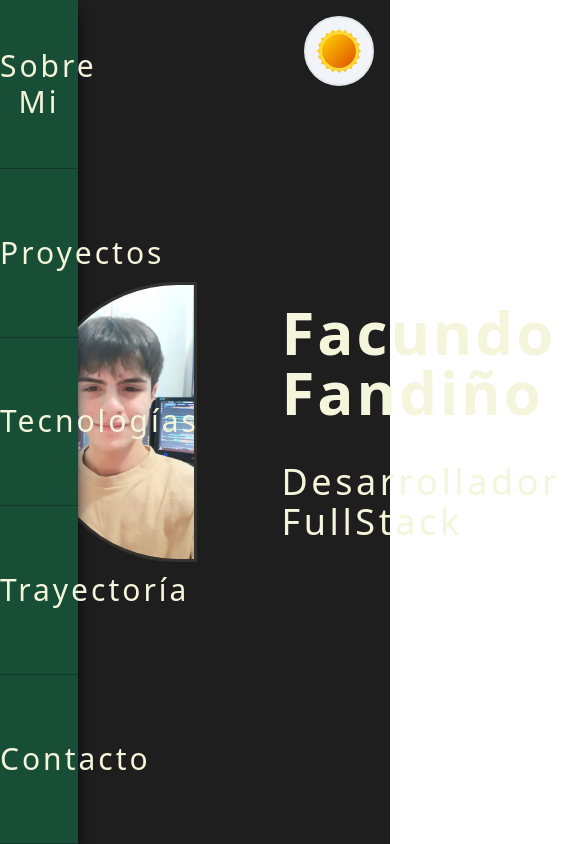
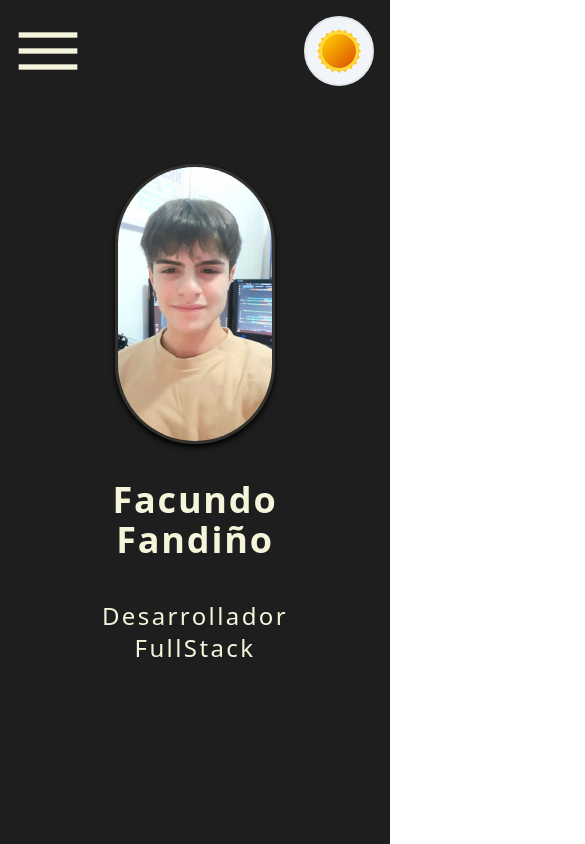
Before and after one commit to facufan07/portfolio, a Next.js app: page / in a window 390 px wide. Shown: the whole page, 585 px wide, since content can reach past the window. Built offline with nearby package versions, Linux system fonts and the light colour scheme.

Commit message:
Section about me added

```diff
--- a/app/page.tsx
+++ b/app/page.tsx
@@ -10,9 +10,14 @@ export default function Main() {
   const [themeSideBar, setThemeSideBar] = useState<string>('bg-vMusgo');
   const [themeFontSideBar, setThemeFontSideBar] = useState<string>('text-bHueso');
   const [themeFocus, setThemeFocus] = useState<string>('hover:bg-vPino border-b border-vPino');
+  const [themeSelectedButton, setThemeSelectedButton] = useState<string>('bg-vPino');
+  const [themeBurguerMenu, setThemeBurguerMenu] = useState<string>('burger-menu-bHueso');
 
   const [icon, setIcon] = useState<string>('sunn.svg');
   const [iconBackground, setIconBackground] = useState<string>('bg-slate-100 hover:border-white');
+
+  const [section, setSection] = useState<string>('');
+
   const changeTheme = () => {
 
     if(icon === 'sunn.svg'){
@@ -23,6 +28,8 @@ export default function Main() {
       setThemeFocus('hover:bg-green-100 border-b border-green-100');
       setThemeFontSideBar('text-nCarbon');
       setThemeFont('text-nCarbon');
+      setThemeSelectedButton('bg-green-100');
+      setThemeBurguerMenu('burger-menu-nCarbon');
     }
     else{
       setIcon('sunn.svg');
@@ -32,30 +39,40 @@ export default function Main() {
       setThemeFocus('hover:bg-vPino border-b border-vPino');
       setThemeFontSideBar('text-bHueso');
       setThemeFont('text-bHueso');
+      setThemeSelectedButton('bg-vPino');
+      setThemeBurguerMenu('burger-menu-bHueso');
     }
-
   }
 
   return (
-    <main className="w-full h-full flex">
+    <main className="w-full h-full sm:flex overflow-hidden">
       <SideBar
         fontColor={themeFontSideBar}
         backgroundColor={themeSideBar}
         focus={themeFocus}
+        section={section}
+        setSection={setSection}
+        buttonSelectedColor={themeSelectedButton}
       />
       <MainIfo
         fontColor={themeFont}
         backgroundColor={themeBackground}
+        section={section}
       />
 
+      <div className="absolute top-0 px-4 flex justify-between w-full">
+        <button>
+          <img src={`../${themeBurguerMenu}.svg`} className="w-16"/>
+        </button>
         <button
-      className={`absolute top-0 right-0 m-4 ${iconBackground} z-50 w-[70px] h-[70px]
+        className={`my-4 ${iconBackground} z-50 w-[70px] h-[70px]
                   rounded-full flex justify-center items-center hover:bg-transparent
-                transition-all duration-500 border-2`}
+                  transition-all duration-500 border-2 hover:scale-110`}
         onClick={changeTheme}
         >
           <img src={`../${icon}`} className="w-15"/>
         </button>
+      </div>
     </main>
   );
 }
--- /dev/null
+++ b/components/AboutMe/page.tsx
@@ -0,0 +1,25 @@
+interface AboutMeProps {
+    fontColor: string;
+    backgroundColor: string;
+}
+
+export default function AboutMe({fontColor, backgroundColor}: AboutMeProps) {
+    return (
+        <section className="h-dvh flex flex-col justify-center items-center animation gap-2">
+            <p className={`text-3xl tracking-widest font-bold w-[600px] ${fontColor} mb-9 leading-relaxed`}>
+                Soy un estudiante interesado en el rubro IT.
+            </p>
+            <p className={`text-xl tracking-wider font-semibold w-[600px] ${fontColor} mb-8 leading-relaxed`}>
+            Me gusta profundizar sobre lo que hago para poder encontrar mejores formas de optimización y
+            siempre llegar a la mejor solución posible. Quiero seguir aprendiendo para demostrarme a mi mismo que
+            soy capaz de mejorar cada día para lograr cumplir los desafíos que me propongo profesionalmente
+            y personalmente.
+            </p>
+
+            <p className={`text-xl tracking-wider font-semibold w-[600px] ${fontColor} leading-relaxed`}>
+            Estoy cursando la carrera "Tecnicatura en programación y en sistemas" en la UTN,
+            y cada día sigo mejorando mis conocimientos junto a herramientas nuevas.
+            </p>
+        </section>
+    )
+}
--- a/components/MainIfo/page.tsx
+++ b/components/MainIfo/page.tsx
@@ -1,16 +1,37 @@
 interface MainIfoProps {
     fontColor: string;
     backgroundColor: string;
+    section: string;
 }
 
 import Welcome from "../Welcome/page";
+import AboutMe from "../AboutMe/page";
 
-export default function MainIfo({fontColor, backgroundColor}: MainIfoProps) {
+export default function MainIfo({fontColor, backgroundColor, section}: MainIfoProps) {
+
+    const underline = fontColor === 'text-bHueso' ? 'border-b-2 border-bHueso' : 'border-b-2 border-nCarbon';
+
     return(
-        <section className={`h-dvh w-4/5 ${backgroundColor} transition-all duration-800`}>
-            <Welcome
-            fontColor={fontColor}
-            />
+        <section className={`h-dvh sm:w-4/5 ${backgroundColor} transition-all duration-800 relative
+                            max-sm:flex max-sm:flex-col max-sm:justify-center max-sm:items-center`}>
+            <h1 className={`text-6xl tracking-wider font-semibold absolute left-8 top-0 ${fontColor}
+                            m-4 sm:${underline} pb-4 max-sm:w-dvw`}>
+                {section}
+            </h1>
+
+            {section === '' && (
+                <Welcome
+                fontColor={fontColor}
+                />
+            )}
+
+            {section === 'Sobre Mi' && (
+                <AboutMe
+                backgroundColor={backgroundColor}
+                fontColor={fontColor}
+                />
+            )}
+
         </section>
     )
 }
--- a/components/SideBar/page.tsx
+++ b/components/SideBar/page.tsx
@@ -1,26 +1,40 @@
+"use client"
 interface SideBarProps {
     fontColor: string;
     backgroundColor: string;
     focus: string;
+    section: string;
+    setSection: (section: string) => void;
+    buttonSelectedColor: string;
 }
 
 import data from '@/data/sections.json';
 
-export default function SideBar({fontColor, backgroundColor, focus}: SideBarProps) {
+export default function SideBar({fontColor, backgroundColor,
+                                focus, section, setSection,
+                                buttonSelectedColor}: SideBarProps) {
     return(
+        <>
             <section className={`h-dvh w-1/5 ${backgroundColor} transition-all
-                            duration-800 flex flex-col shadow-lg z-50 shadow-slate-950`}>
-            {data.map((section, i) => (
+                                duration-800 flex flex-col shadow-lg z-50 shadow-slate-950
+                                max-sm:hidden`}>
+                {data.map((s, i) => (
                     <button
                     key={i}
-                className={`h-4/5 ${focus} transition-all duration-400 hover:bg-opacity-80`}>
+                    className={`h-4/5 ${focus} transition-all duration-400 hover:bg-opacity-80
+                            ${section === s.name ? buttonSelectedColor : ''} hover:scale-110
+                            hover:shadow-md hover:shadow-black flex justify-center items-center`}
+                    onClick={() => setSection(s.name)}
+                    >
                         <span
                         className={`text-3xl ${fontColor} tracking-widest`}
                         >
-                        {section.name}
+                            {s.name}
                         </span>
                     </button>
                 ))}
             </section>
+        </>
+
     )
 }
--- a/components/Welcome/page.tsx
+++ b/components/Welcome/page.tsx
@@ -2,16 +2,23 @@ interface WelcomeProps {
     fontColor: string
 }
 
+import "./style.css"
+
 export default function Welcome({fontColor}: WelcomeProps){
     return(
-        <section className="flex justify-center items-center h-dvh">
-            <div className="flex gap-5">
-                <img src="cvimgF.jpg" className="w-40 rounded-s-full border-[3px] border-nCarbon"/>
-                <div className="ml-10 flex flex-col justify-center px-6 py-4">
-                    <h1 className={`text-6xl tracking-wider ${fontColor} font-semibold`}>
+        <section className="flex justify-center items-center h-dvh overflow-x-hidden">
+            <div className="flex max-sm:flex-col max-sm:items-center gap-5 animation px-9">
+                <img src="cvimgF.jpg"
+                className="w-40 sm:rounded-s-full max-sm:rounded-full border-[3px]
+                        border-nCarbon shadow-md shadow-black"/>
+
+                <div className="sm:ml-10 flex flex-col justify-center px-6 py-4">
+                    <h1 className={`sm:text-6xl max-sm:text-4xl tracking-wider ${fontColor} font-semibold sm:w-[550px]
+                                    max-sm:text-center`}>
                         Facundo Fandiño
                     </h1>
-                    <h2 className={`text-4xl tracking-widest ${fontColor} mt-10 font-light`}>
+                    <h2 className={`sm:text-4xl tracking-widest ${fontColor} mt-10 font-light sm:w-[500px]
+                                    max-sm:text-center max-sm:text-2xl`}>
                         Desarrollador FullStack
                     </h2>
                 </div>
--- /dev/null
+++ b/components/Welcome/style.css
@@ -0,0 +1,15 @@
+.animation{
+    animation: fadeIn 1s ease-in-out;
+}
+
+@keyframes fadeIn {
+    from {
+        margin-left: 200px;
+        opacity: 0;
+    }
+    50% {
+    }
+    to {
+        opacity: 1;
+    }
+}
```
Also changed, not shown: public/burger-menu-bHueso.svg (added), public/burger-menu-nCarbon.svg (added). Lines whose indentation alone changed are shown as unchanged.
